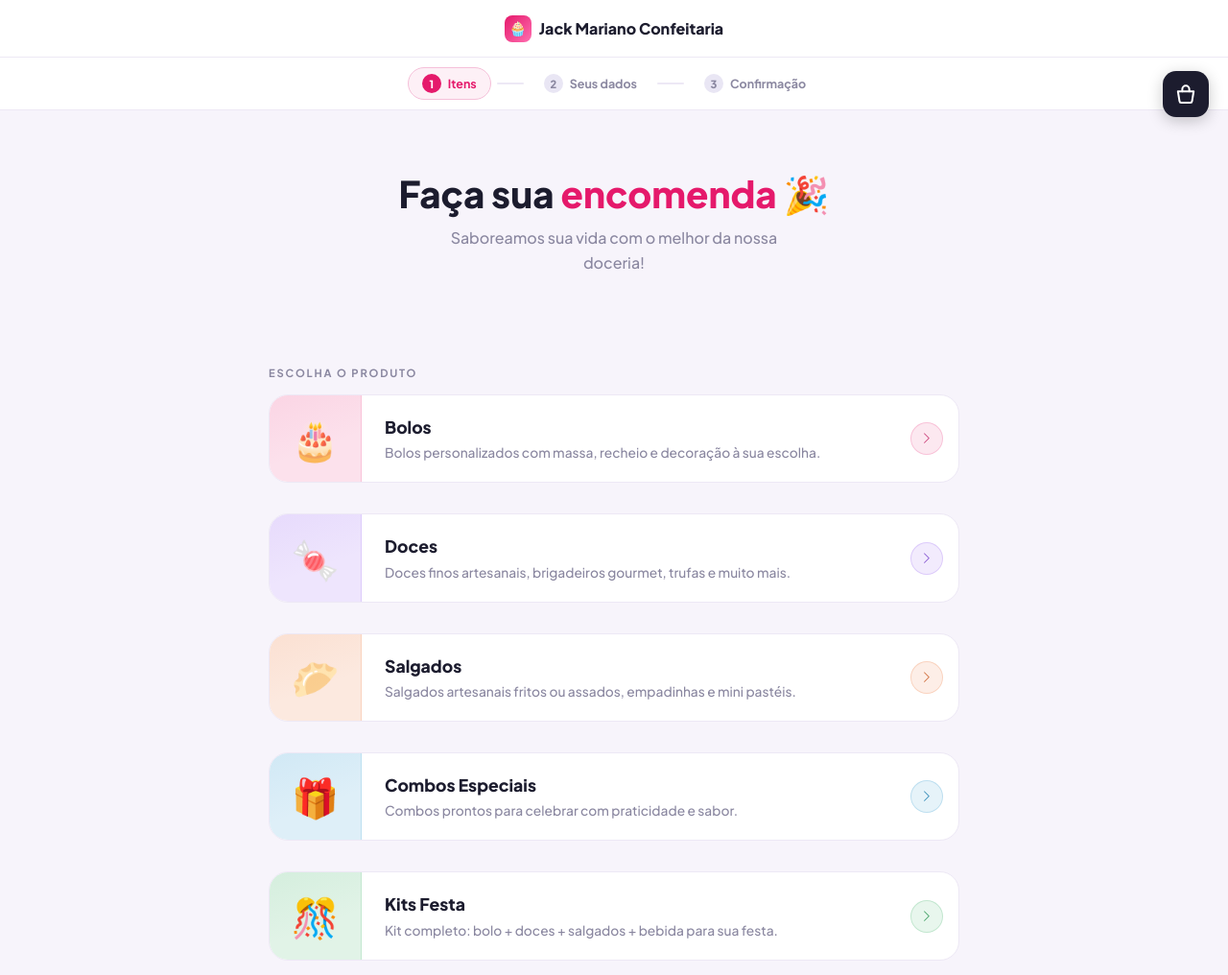
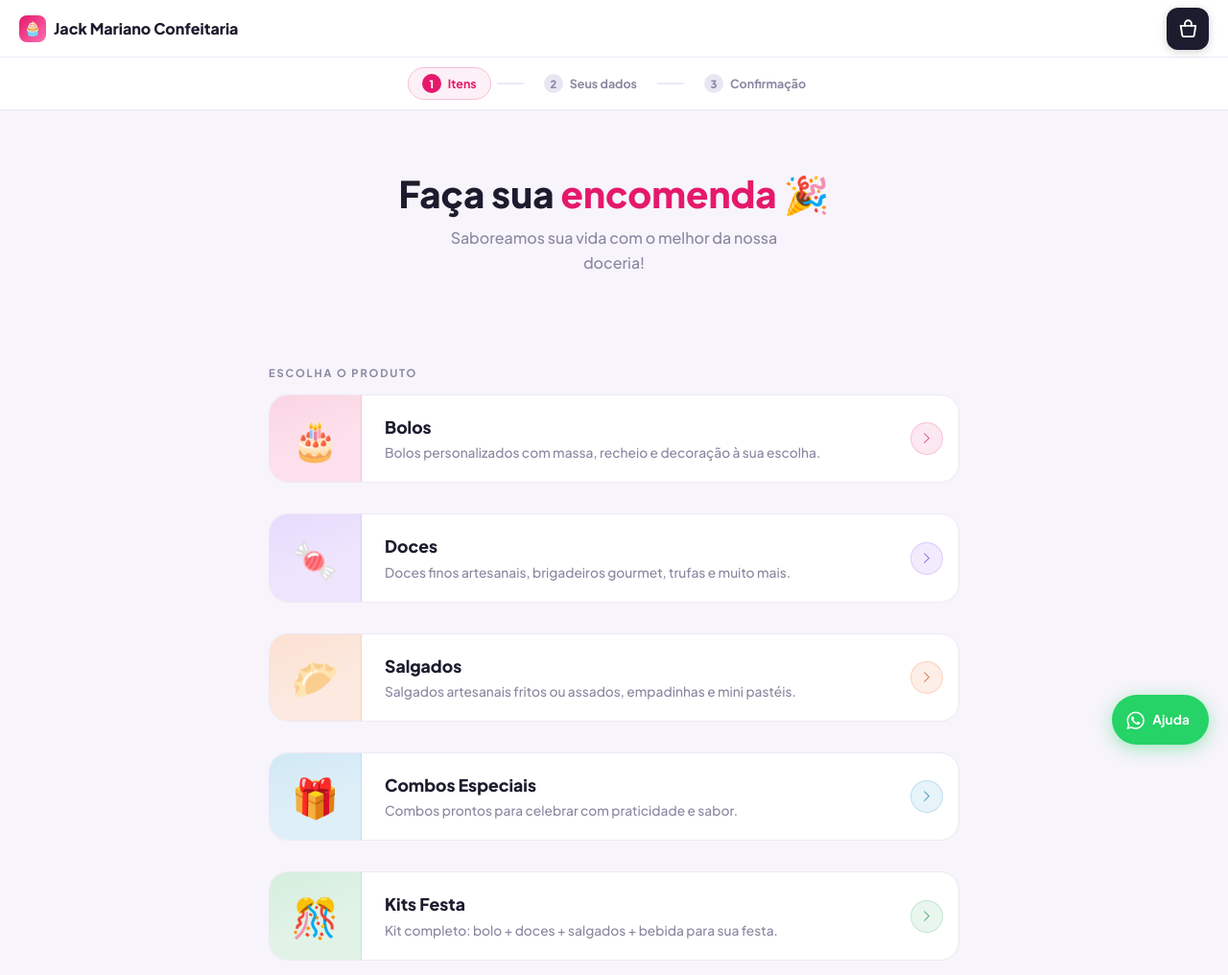
Before and after one commit to adielson2005/jack_mariano, a Flask app: page / in a window 1280 px wide. Shown: the top 1016 px of the page at 96% size. Run offline with Flask 3, Linux system fonts and the light colour scheme; data comes from the database, SQL or seed files in the repository; parts of the project's set-up code (start-up, migrations or seed data) failed here and were passed over.

Commit message:
feat: WhatsApp auto-notification, bag no header e botao de ajuda
- utils: build_client_link recebe order completo, mensagem rica com itens/selecoes
- api: passa order completo para build_client_link; expoe help_link
- html: sacola movida para o header; FAB WhatsApp Ajuda fixo no rodape
- html: apos pedido, window.open abre WhatsApp automaticamente
- html: tela de sucesso atualizada para explicar o fluxo

Co-Authored-By: Claude Sonnet 4.6 <noreply@anthropic.com>

```diff
--- a/doceria/app/routes/api.py
+++ b/doceria/app/routes/api.py
@@ -2,7 +2,7 @@ import json
 from flask import Blueprint, jsonify, request
 from app import db
 from app.models import Category, Order, OrderItem
-from app.utils import build_client_link, build_admin_link
+from app.utils import build_client_link, build_admin_link, build_help_link
 
 api_bp = Blueprint("api", __name__)
 
@@ -64,7 +64,7 @@ def create_order():
 
     return jsonify({
         "message": "Pedido recebido! Entraremos em contato via WhatsApp em breve. 🧁",
-        "whatsapp_link": build_client_link(order.id, order.customer_name),
+        "whatsapp_link": build_client_link(order),
         "order": order.to_dict(),
     }), 201
 
@@ -82,8 +82,9 @@ def whatsapp_links(order_id):
     """Retorna link wa.me para o cliente contatar a loja."""
     order = Order.query.get_or_404(order_id)
     return jsonify({
-        "client_link": build_client_link(order.id, order.customer_name),
+        "client_link": build_client_link(order),
         "admin_link":  build_admin_link(order),
+        "help_link":   build_help_link(),
         "shop_number": "+55 94984239253",
     })
 
--- a/doceria/app/templates/index.html
+++ b/doceria/app/templates/index.html
@@ -47,7 +47,7 @@
       border-bottom: 1px solid var(--border);
       padding: 0 20px;
       height: 60px;
-      display: flex; align-items: center; justify-content: center;
+      display: flex; align-items: center; justify-content: space-between;
       position: sticky; top: 0; z-index: 900;
     }
     .brand {
@@ -402,34 +402,34 @@
     }
     .success-emoji { font-size: 4rem; display: block; margin-bottom: 16px; }
 
-    /* ── Floating bag ────────────────────────────────────── */
-    .bag-fab { position: fixed; top: 70px; right: 16px; z-index: 1050; }
+    /* ── Bag no header ───────────────────────────────────── */
+    .bag-fab { position: relative; }
 
     .bag-btn {
-      width: 48px; height: 48px; border-radius: 14px;
+      width: 44px; height: 44px; border-radius: 12px;
       background: var(--text); color: #fff; border: none; cursor: pointer;
       display: flex; align-items: center; justify-content: center;
-      box-shadow: 0 4px 16px rgba(0,0,0,.22);
+      box-shadow: 0 2px 10px rgba(0,0,0,.18);
       position: relative;
-      transition: transform .16s, box-shadow .16s;
+      transition: transform .16s, box-shadow .16s, background .18s;
     }
-    .bag-btn:hover  { transform: scale(1.07); box-shadow: 0 6px 20px rgba(0,0,0,.28); }
+    .bag-btn:hover  { transform: scale(1.06); box-shadow: 0 4px 16px rgba(0,0,0,.26); background: #2d2d44; }
     .bag-btn:active { transform: scale(.93); }
 
     .bag-badge {
-      position: absolute; top: -7px; right: -7px;
+      position: absolute; top: -6px; right: -6px;
       background: var(--pk); color: #fff;
-      font-size: .62rem; font-weight: 800;
-      border-radius: 50%; min-width: 20px; height: 20px; padding: 0 3px;
+      font-size: .6rem; font-weight: 800;
+      border-radius: 50%; min-width: 18px; height: 18px; padding: 0 2px;
       display: flex; align-items: center; justify-content: center;
-      border: 2px solid var(--bg); line-height: 1;
+      border: 2px solid var(--surface); line-height: 1;
       font-family: 'Plus Jakarta Sans', sans-serif;
     }
     .bag-badge.hidden { display: none; }
 
     .bag-panel {
-      position: absolute; top: 58px; right: 0; width: 300px;
-      max-height: calc(100vh - 150px);
+      position: absolute; top: calc(100% + 10px); right: 0; width: 300px;
+      max-height: calc(100vh - 90px);
       background: var(--surface); border-radius: 18px;
       border: 1.5px solid var(--border);
       box-shadow: 0 12px 40px rgba(0,0,0,.14);
@@ -441,6 +441,28 @@
     .bag-panel.open {
       opacity: 1; transform: translateY(0) scale(1);
       pointer-events: all;
+    }
+
+    /* ── WhatsApp Help FAB ───────────────────────────────── */
+    .wa-help-fab {
+      position: fixed; bottom: 24px; right: 20px; z-index: 1060;
+      display: flex; align-items: center; gap: 8px;
+      background: #25d366; color: #fff;
+      border-radius: 999px; padding: 12px 20px 12px 16px;
+      font-family: 'Plus Jakarta Sans', sans-serif;
+      font-size: .85rem; font-weight: 700; letter-spacing: .01em;
+      text-decoration: none;
+      box-shadow: 0 4px 18px rgba(37,211,102,.42);
+      transition: transform .18s, box-shadow .18s;
+    }
+    .wa-help-fab:hover {
+      color: #fff; transform: translateY(-2px);
+      box-shadow: 0 8px 28px rgba(37,211,102,.55);
+    }
+    .wa-help-fab i { font-size: 1.15rem; }
+    @media (max-width: 480px) {
+      .wa-help-fab .wa-label { display: none; }
+      .wa-help-fab { padding: 13px; border-radius: 50%; }
     }
 
     .bp-head {
@@ -513,8 +535,7 @@
 
     /* Bag panel no mobile */
     @media (max-width: 480px) {
-      .bag-panel { width: calc(100vw - 28px); }
-      .bag-fab   { top: 66px; right: 12px; }
+      .bag-panel { width: calc(100vw - 28px); right: -4px; }
     }
 
     /* Tablets e desktops (≥ 768px) */
@@ -534,7 +555,6 @@
       .form-card-head { padding: 28px 32px 24px; }
       .form-card-body { padding: 26px 28px 32px; }
       .bag-panel { width: 320px; }
-      .bag-fab { top: 74px; right: 20px; }
       .sum-card { padding: 20px 24px; }
     }
 
@@ -575,30 +595,11 @@
     <div class="brand-dot">🧁</div>
     Jack Mariano Confeitaria
   </a>
-</header>
 
-<!-- ══ Step bar ════════════════════════════════════════════════════════════ -->
-<div class="step-bar">
-  <div class="step-pill active" id="sp1">
-    <div class="sp-num">1</div>
-    <span>Itens</span>
-  </div>
-  <div class="step-sep" id="ss1"></div>
-  <div class="step-pill pending" id="sp2">
-    <div class="sp-num">2</div>
-    <span>Seus dados</span>
-  </div>
-  <div class="step-sep" id="ss2"></div>
-  <div class="step-pill pending" id="sp3">
-    <div class="sp-num">3</div>
-    <span>Confirmação</span>
-  </div>
-</div>
-
-<!-- ══ Floating bag ════════════════════════════════════════════════════════ -->
+  <!-- Sacola dentro do header -->
   <div class="bag-fab">
     <button class="bag-btn" id="bag-btn" onclick="toggleBag()" aria-label="Abrir sacola">
-    <svg width="20" height="22" viewBox="0 0 22 24" fill="none"
+      <svg width="19" height="21" viewBox="0 0 22 24" fill="none"
            stroke="currentColor" stroke-width="2.2"
            stroke-linecap="round" stroke-linejoin="round">
         <path d="M7 9V6.5a4 4 0 0 1 8 0V9"/>
@@ -633,6 +634,32 @@
         <button class="btn btn-link btn-sm text-danger w-100 p-0 fw-semibold"
                 onclick="clearSacola()">Esvaziar sacola</button>
       </div>
+    </div>
+  </div>
+</header>
+
+<!-- ══ Botão de ajuda WhatsApp (fixo) ══════════════════════════════════════ -->
+<a href="https://wa.me/5594984239253?text=Ol%C3%A1!%20Gostaria%20de%20tirar%20uma%20d%C3%BAvida%20sobre%20os%20produtos%20da%20Jack%20Mariano%20Confeitaria.%20%F0%9F%A7%81"
+   target="_blank" rel="noopener" class="wa-help-fab" aria-label="Falar no WhatsApp">
+  <i class="bi bi-whatsapp"></i>
+  <span class="wa-label">Ajuda</span>
+</a>
+
+<!-- ══ Step bar ════════════════════════════════════════════════════════════ -->
+<div class="step-bar">
+  <div class="step-pill active" id="sp1">
+    <div class="sp-num">1</div>
+    <span>Itens</span>
+  </div>
+  <div class="step-sep" id="ss1"></div>
+  <div class="step-pill pending" id="sp2">
+    <div class="sp-num">2</div>
+    <span>Seus dados</span>
+  </div>
+  <div class="step-sep" id="ss2"></div>
+  <div class="step-pill pending" id="sp3">
+    <div class="sp-num">3</div>
+    <span>Confirmação</span>
   </div>
 </div>
 
@@ -753,19 +780,20 @@
   <div class="page">
     <div class="success-card">
       <span class="success-emoji">🎉</span>
-      <h4 style="font-weight:800;margin-bottom:8px">Pedido recebido!</h4>
-      <p style="font-size:.9rem;color:var(--muted);font-weight:500;line-height:1.6;margin-bottom:20px">
-        Nossa equipe entrará em contato pelo WhatsApp para confirmar disponibilidade e valor.
+      <h4 style="font-weight:800;margin-bottom:8px">Pedido enviado!</h4>
+      <p style="font-size:.88rem;color:var(--muted);font-weight:500;line-height:1.65;margin-bottom:16px">
+        O WhatsApp foi aberto com seu pedido completo pré-preenchido.<br>
+        <strong style="color:var(--text)">Só toque em Enviar</strong> para notificar a loja! 📲
       </p>
       <div style="background:var(--bg);border-radius:10px;padding:10px 16px;margin-bottom:20px;font-weight:700;font-size:.9rem">
         Pedido <span id="order-id-display" style="color:var(--pk)">#</span>
       </div>
-      <a id="wa-client-btn" href="#" target="_blank"
-         class="btn w-100 fw-bold mb-2 py-2"
-         style="background:#25d366;color:#fff;border-radius:12px;font-family:'Plus Jakarta Sans',sans-serif">
-        <i class="bi bi-whatsapp me-2"></i>Falar no WhatsApp
+      <a id="wa-client-btn" href="#" target="_blank" rel="noopener"
+         class="btn w-100 fw-bold mb-2 py-3"
+         style="background:#25d366;color:#fff;border-radius:14px;font-family:'Plus Jakarta Sans',sans-serif;font-size:.95rem;box-shadow:0 4px 16px rgba(37,211,102,.35)">
+        <i class="bi bi-whatsapp me-2"></i>Abrir WhatsApp &amp; Enviar pedido
       </a>
-      <button class="btn btn-pk-outline w-100 mt-1 py-2" onclick="resetForm()">
+      <button class="btn btn-pk-outline w-100 mt-2 py-2" onclick="resetForm()">
         Fazer novo pedido
       </button>
     </div>
@@ -1031,6 +1059,8 @@ async function submitOrder() {
       document.getElementById('order-id-display').textContent = '#' + data.order.id;
       document.getElementById('wa-client-btn').href = data.whatsapp_link;
       sacola = []; renderBag(); setStep(3);
+      // Abre o WhatsApp automaticamente com o pedido pré-preenchido
+      setTimeout(() => { try { window.open(data.whatsapp_link, '_blank'); } catch(e) {} }, 700);
     } else {
       errEl.innerHTML = '⚠️ ' + (data.details ? data.details.join('<br>') : data.error);
       errEl.classList.remove('d-none');
```
Also changed, not shown: doceria/app/utils.py (+58 -8 lines). Lines whose indentation alone changed are shown as unchanged.
